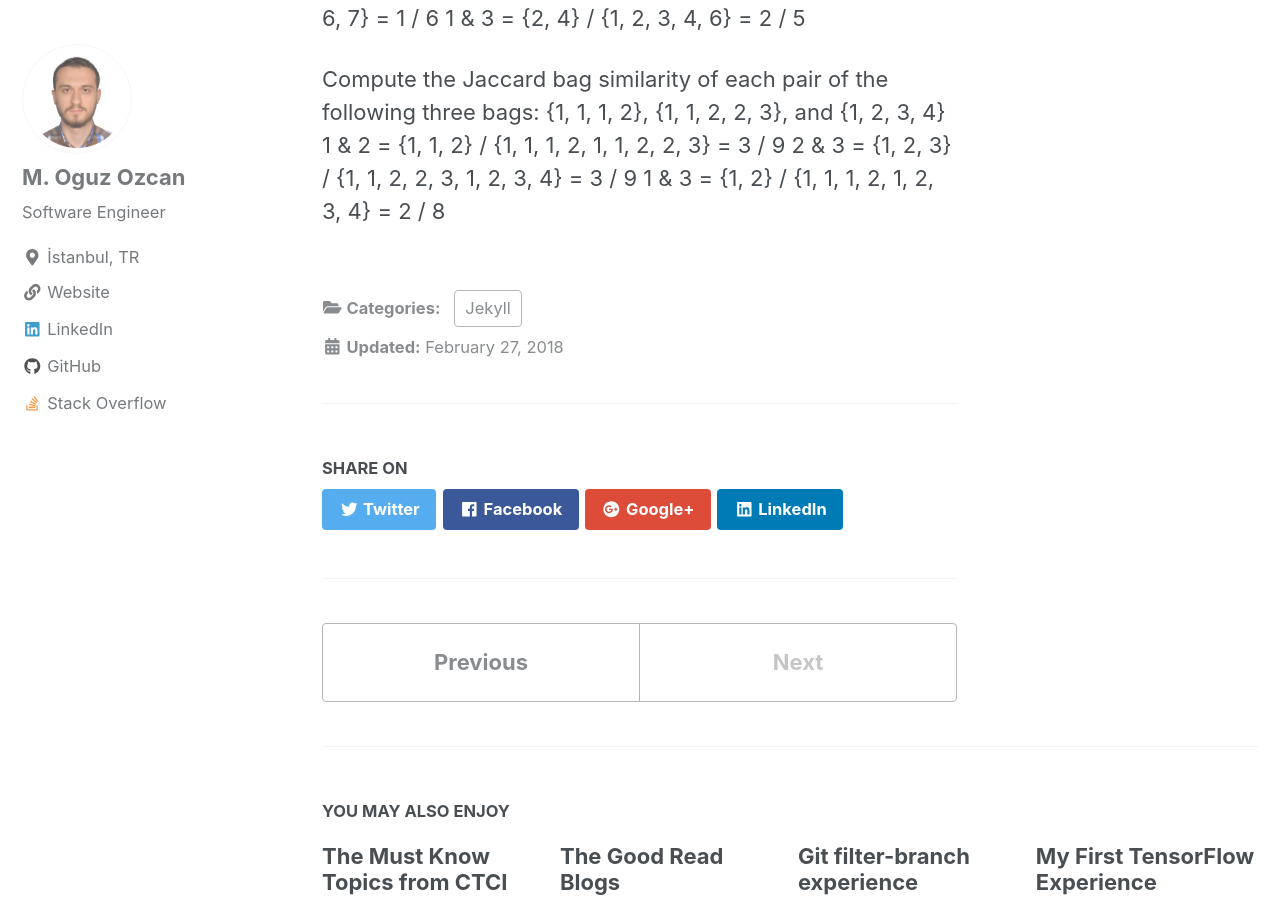
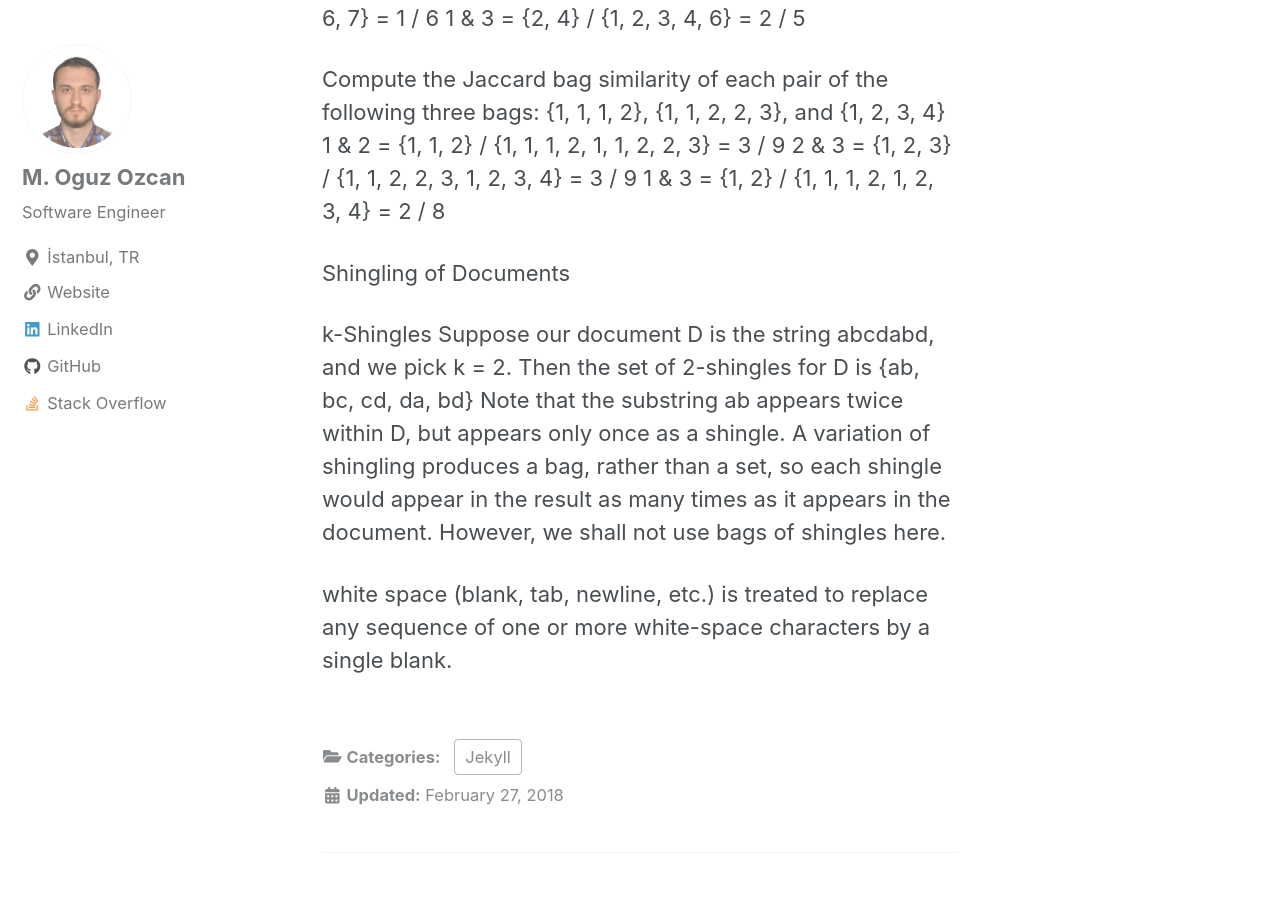
Before and after one commit to moguzozcan/moguzozcan.github.io, a Jekyll site: the page built from _posts/2018-02-27-Finding-Similar-Items-Notes-From-MMDS.md, in a window 1280 px wide and 900 px high, scrolled down 1826 px. Built offline with Jekyll 4.4.1, drawn with Linux system fonts in a browser that asks for light colours; nearby versions of some CDN libraries.

Commit message:
Update 2018-02-27-Finding-Similar-Items-Notes-From-MMDS.md

```diff
--- a/_posts/2018-02-27-Finding-Similar-Items-Notes-From-MMDS.md
+++ b/_posts/2018-02-27-Finding-Similar-Items-Notes-From-MMDS.md
@@ -45,3 +45,13 @@ Compute the Jaccard bag similarity of each pair of the following three bags: {1,
 1 & 2 = {1, 1, 2} / {1, 1, 1, 2, 1, 1, 2, 2, 3} = 3 / 9
 2 & 3 = {1, 2, 3} / {1, 1, 2, 2, 3, 1, 2, 3, 4} = 3 / 9
 1 & 3 = {1, 2} / {1, 1, 1, 2, 1, 2, 3, 4} = 2 / 8
+
+
+Shingling of Documents
+
+k-Shingles
+Suppose our document D is the string abcdabd, and we pick k = 2. Then the set of 2-shingles for D is {ab, bc, cd, da, bd}
+Note that the substring ab appears twice within D, but appears only once as a shingle. A variation of shingling produces a bag, rather than a set, so each shingle would appear in the result as many times as it appears in the document. However, we shall not use bags of shingles here.
+
+white space (blank, tab, newline,
+etc.) is treated to replace any sequence of one or more white-space characters by a single blank.
```
